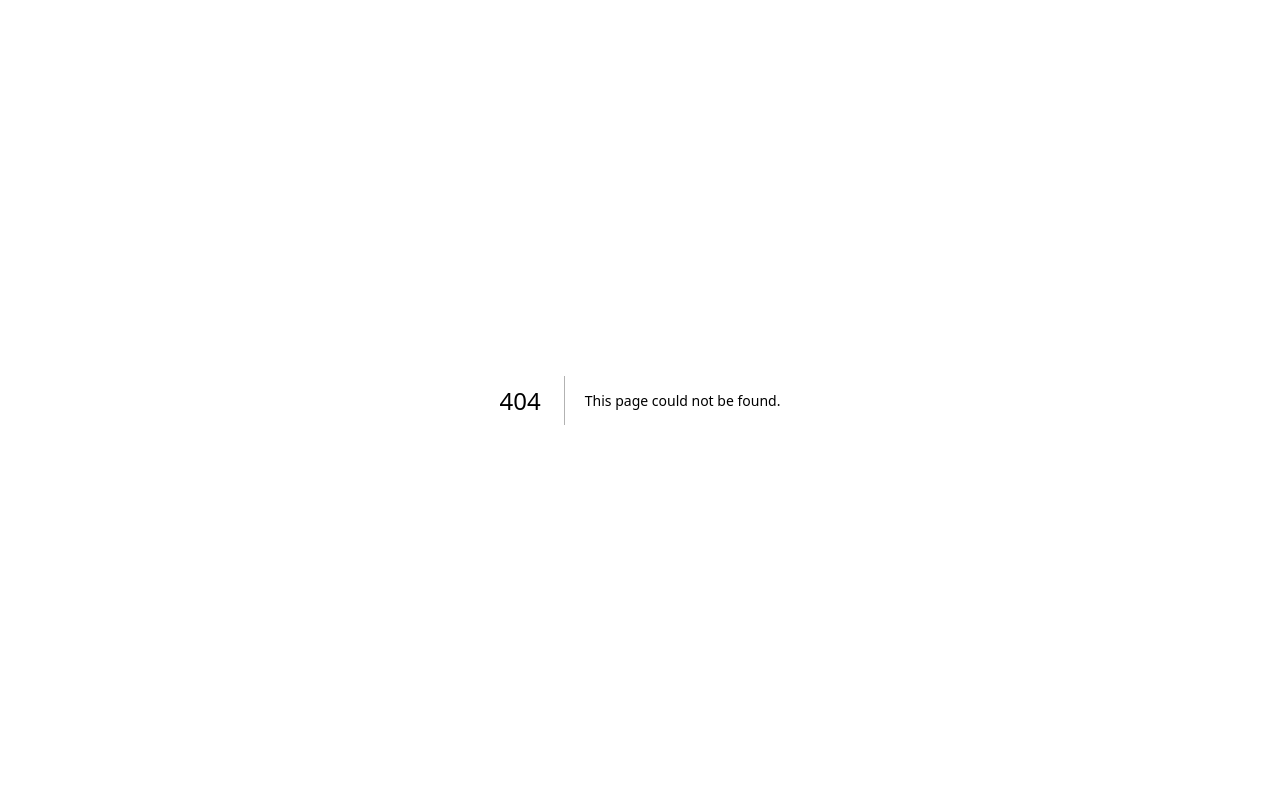
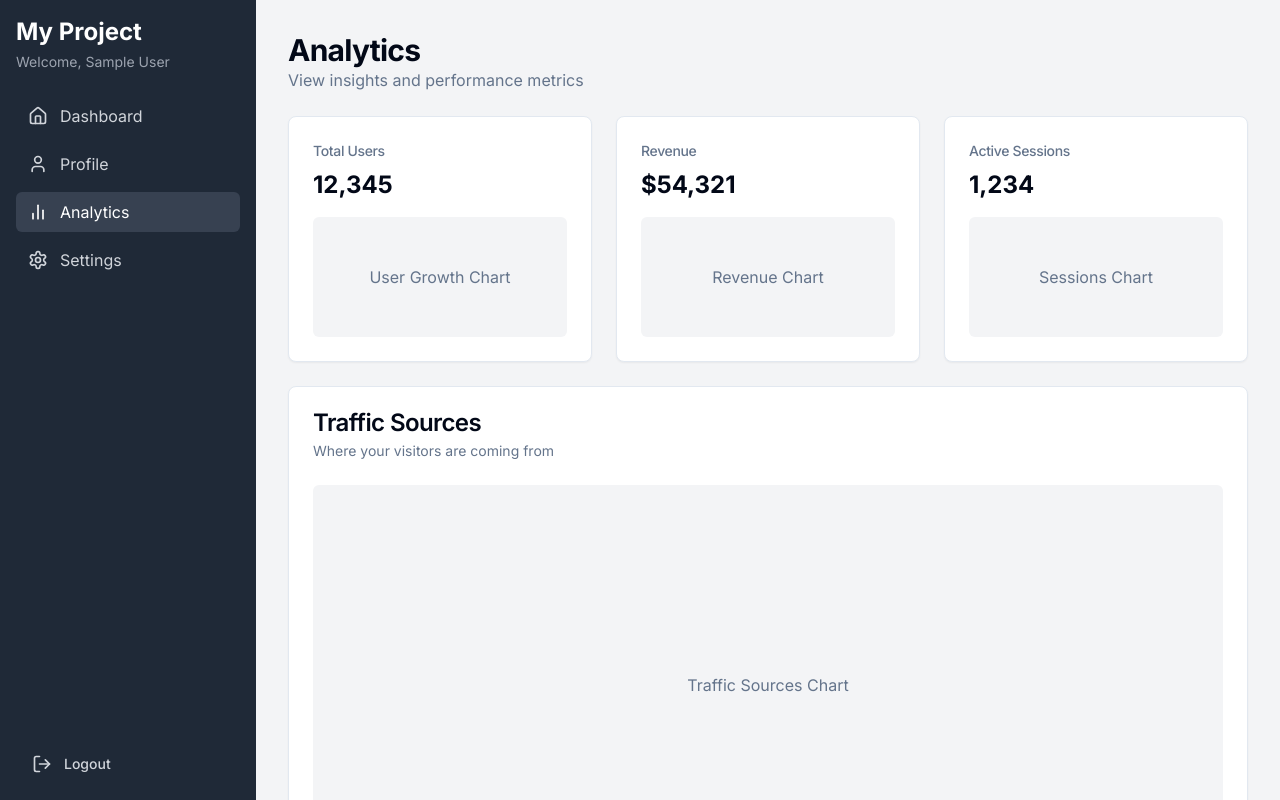
Before and after one commit to barisvelioglu/my-new-project, a Next.js app: page /dashboard/analytics in a window 1280 px wide. Before the commit this address had no page. Built offline with nearby package versions, Linux system fonts and the light colour scheme; sample sign-in values are in the browser's storage.

Commit message:
Add analytics page

```diff
--- /dev/null
+++ b/app/dashboard/analytics/page.tsx
@@ -0,0 +1,139 @@
+'use client'
+
+import {
+  Card,
+  CardContent,
+  CardDescription,
+  CardHeader,
+  CardTitle,
+} from '@/components/ui/card'
+import { Button } from '@/components/ui/button'
+
+export default function AnalyticsPage() {
+  return (
+    <div className="space-y-6">
+      <div>
+        <h1 className="text-3xl font-bold tracking-tight">Analytics</h1>
+        <p className="text-muted-foreground">
+          View insights and performance metrics
+        </p>
+      </div>
+
+      <div className="grid gap-6 md:grid-cols-3">
+        <Card>
+          <CardHeader className="pb-2">
+            <CardTitle className="text-sm font-medium text-muted-foreground">Total Users</CardTitle>
+          </CardHeader>
+          <CardContent>
+            <div className="text-2xl font-bold">12,345</div>
+            <div className="mt-4 h-[120px] w-full bg-gray-100 rounded-md flex items-center justify-center text-muted-foreground">
+              User Growth Chart
+            </div>
+          </CardContent>
+        </Card>
+
+        <Card>
+          <CardHeader className="pb-2">
+            <CardTitle className="text-sm font-medium text-muted-foreground">Revenue</CardTitle>
+          </CardHeader>
+          <CardContent>
+            <div className="text-2xl font-bold">$54,321</div>
+            <div className="mt-4 h-[120px] w-full bg-gray-100 rounded-md flex items-center justify-center text-muted-foreground">
+              Revenue Chart
+            </div>
+          </CardContent>
+        </Card>
+
+        <Card>
+          <CardHeader className="pb-2">
+            <CardTitle className="text-sm font-medium text-muted-foreground">Active Sessions</CardTitle>
+          </CardHeader>
+          <CardContent>
+            <div className="text-2xl font-bold">1,234</div>
+            <div className="mt-4 h-[120px] w-full bg-gray-100 rounded-md flex items-center justify-center text-muted-foreground">
+              Sessions Chart
+            </div>
+          </CardContent>
+        </Card>
+      </div>
+
+      <Card>
+        <CardHeader>
+          <CardTitle>Traffic Sources</CardTitle>
+          <CardDescription>Where your visitors are coming from</CardDescription>
+        </CardHeader>
+        <CardContent>
+          <div className="h-[400px] bg-gray-100 rounded-md flex items-center justify-center text-muted-foreground">
+            Traffic Sources Chart
+          </div>
+        </CardContent>
+      </Card>
+
+      <div className="grid gap-6 md:grid-cols-2">
+        <Card>
+          <CardHeader>
+            <CardTitle>Top Pages</CardTitle>
+            <CardDescription>Most visited pages</CardDescription>
+          </CardHeader>
+          <CardContent>
+            <div className="space-y-4">
+              {['Home Page', 'Product Page', 'Pricing Page', 'Contact Page', 'About Us'].map((page, index) => (
+                <div key={index} className="flex items-center justify-between border-b pb-2 last:border-0">
+                  <div className="flex items-center">
+                    <div className="mr-4 h-8 w-8 rounded-full bg-gray-200 flex items-center justify-center">
+                      {index + 1}
+                    </div>
+                    <div>
+                      <div className="font-medium">{page}</div>
+                      <div className="text-sm text-muted-foreground">
+                        {Math.floor(Math.random() * 10000)} visitors
+                      </div>
+                    </div>
+                  </div>
+                  <div className="text-muted-foreground">
+                    {Math.floor(Math.random() * 100) / 10}% CTR
+                  </div>
+                </div>
+              ))}
+            </div>
+          </CardContent>
+        </Card>
+
+        <Card>
+          <CardHeader>
+            <CardTitle>User Devices</CardTitle>
+            <CardDescription>Device breakdown</CardDescription>
+          </CardHeader>
+          <CardContent>
+            <div className="space-y-4">
+              {[
+                { name: 'Desktop', percentage: 64 },
+                { name: 'Mobile', percentage: 28 },
+                { name: 'Tablet', percentage: 8 }
+              ].map((device, index) => (
+                <div key={index} className="space-y-2">
+                  <div className="flex items-center justify-between">
+                    <div className="font-medium">{device.name}</div>
+                    <div className="text-muted-foreground">{device.percentage}%</div>
+                  </div>
+                  <div className="h-2 w-full bg-gray-100 rounded-full overflow-hidden">
+                    <div
+                      className="h-full bg-primary"
+                      style={{ width: `${device.percentage}%` }}
+                    ></div>
+                  </div>
+                </div>
+              ))}
+            </div>
+          </CardContent>
+        </Card>
+      </div>
+
+      <div className="flex justify-end space-x-4">
+        <Button variant="outline">Export Data</Button>
+        <Button variant="outline">Print Report</Button>
+        <Button>Generate PDF</Button>
+      </div>
+    </div>
+  )
+}
```
